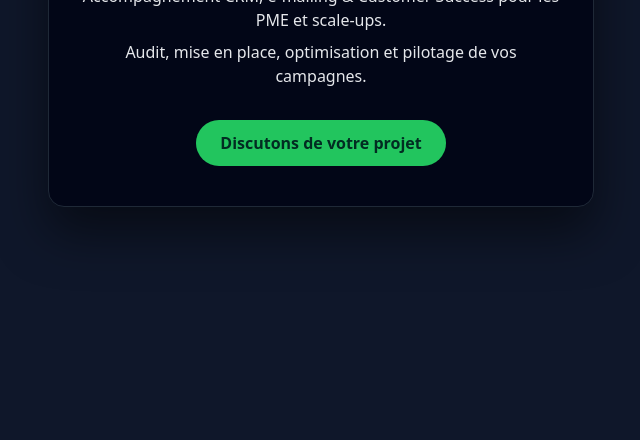
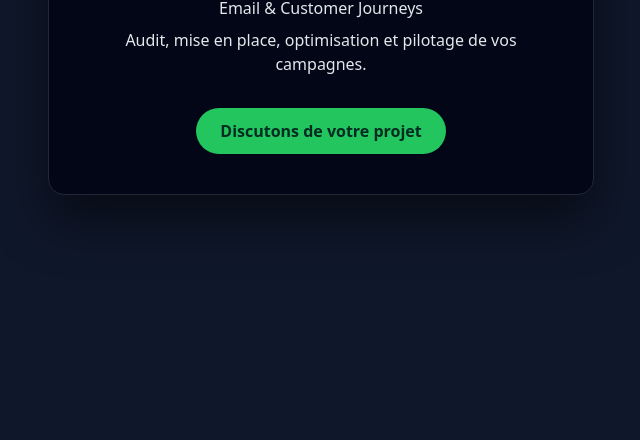
Before and after one commit to Bruno-CRM/Bruno-CRM.github.io, a plain HTML site: page index.html in a window 1280 px wide. Shown: the part 360-800 px from the top of the page, without its empty margins (319-959 px from the left). Drawn offline with Linux system fonts and the light colour scheme.

Commit message:
modif texte

```diff
--- a/index.html
+++ b/index.html
@@ -47,7 +47,7 @@
 <body>
   <div class="card">
     <h1>La Fabrique CRM</h1>
-    <p>Accompagnement CRM, e-mailing & Customer Success pour les PME et scale-ups.</p>
+    <p>Email & Customer Journeys</p>
     <p>Audit, mise en place, optimisation et pilotage de vos campagnes.</p>
     <a class="cta" href="mailto:bruno@lafabriquecrm.fr">Discutons de votre projet</a>
   </div>
```
